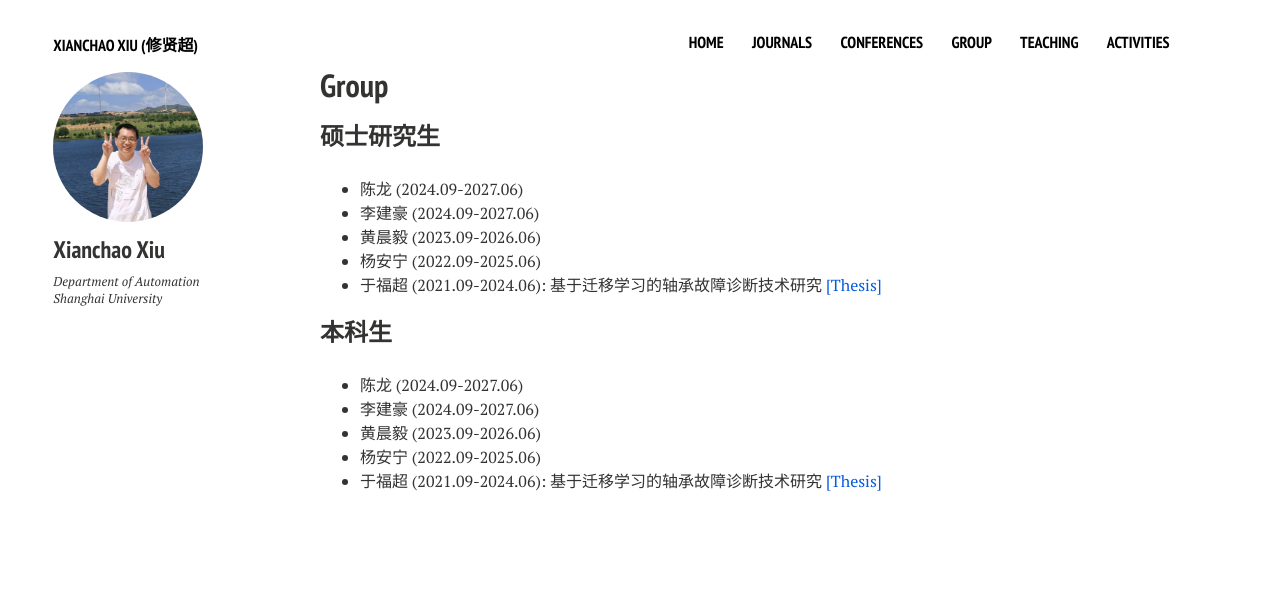
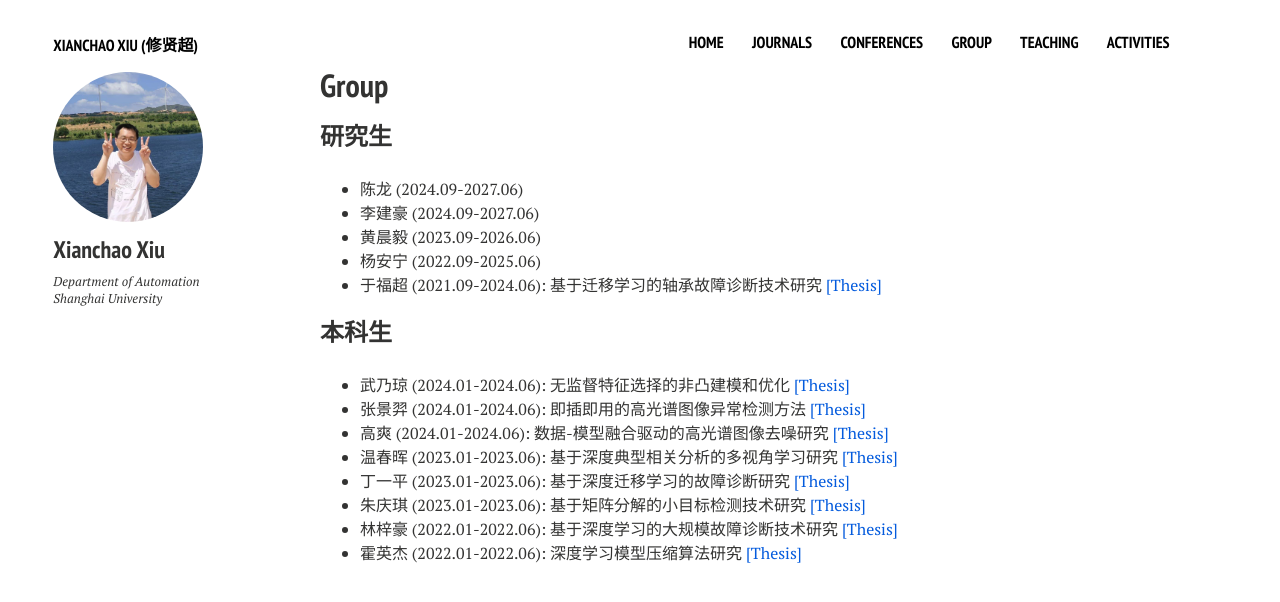
Before and after one commit to xianchaoxiu/xianchaoxiu.github.io, a Jekyll site: the page built from group/index.md, in a window 1280 px wide. Shown: the top 602 px of the page. Built offline with Jekyll 4.4.1, drawn with Linux system fonts in a browser that asks for light colours; nearby versions of some CDN libraries.

Commit message:
Update index.md

```diff
--- a/group/index.md
+++ b/group/index.md
@@ -7,17 +7,20 @@ comments: false
 share: false
 ---
 
-### 硕士研究生
+### 研究生
 * 陈龙 (2024.09-2027.06)
 * 李建豪 (2024.09-2027.06)
 * 黄晨毅 (2023.09-2026.06)
 * 杨安宁 (2022.09-2025.06)
-* 于福超 (2021.09-2024.06): 基于迁移学习的轴承故障诊断技术研究 <a href="../group/2024-Yu.pdf" class="textlink" target="_blank">[Thesis]</a>
+* 于福超 (2021.09-2024.06): 基于迁移学习的轴承故障诊断技术研究 <a href="../group/2024-于福超.pdf" class="textlink" target="_blank">[Thesis]</a>
 
 
 ### 本科生
-* 陈龙 (2024.09-2027.06)
-* 李建豪 (2024.09-2027.06)
-* 黄晨毅 (2023.09-2026.06)
-* 杨安宁 (2022.09-2025.06)
-* 于福超 (2021.09-2024.06): 基于迁移学习的轴承故障诊断技术研究 <a href="../group/2024-Yu.pdf" class="textlink" target="_blank">[Thesis]</a>
+* 武乃琼 (2024.01-2024.06): 无监督特征选择的非凸建模和优化 <a href="../group/2024-武乃琼.pdf" class="textlink" target="_blank">[Thesis]</a>
+* 张景羿 (2024.01-2024.06): 即插即用的高光谱图像异常检测方法 <a href="../group/2024-张景羿.pdf" class="textlink" target="_blank">[Thesis]</a>
+* 高爽 (2024.01-2024.06): 数据-模型融合驱动的高光谱图像去噪研究 <a href="../group/2024-高爽.pdf" class="textlink" target="_blank">[Thesis]</a>
+* 温春晖 (2023.01-2023.06): 基于深度典型相关分析的多视角学习研究 <a href="../group/2023-温春晖.pdf" class="textlink" target="_blank">[Thesis]</a>
+* 丁一平 (2023.01-2023.06): 基于深度迁移学习的故障诊断研究 <a href="../group/2023-丁一平.pdf" class="textlink" target="_blank">[Thesis]</a>
+* 朱庆琪 (2023.01-2023.06): 基于矩阵分解的小目标检测技术研究 <a href="../group/2023-朱庆琪.pdf" class="textlink" target="_blank">[Thesis]</a>
+* 林梓豪 (2022.01-2022.06): 基于深度学习的大规模故障诊断技术研究 <a href="../group/2022-林梓豪.pdf" class="textlink" target="_blank">[Thesis]</a>
+* 霍英杰 (2022.01-2022.06): 深度学习模型压缩算法研究 <a href="../group/2022-霍英杰.pdf" class="textlink" target="_blank">[Thesis]</a>
```
